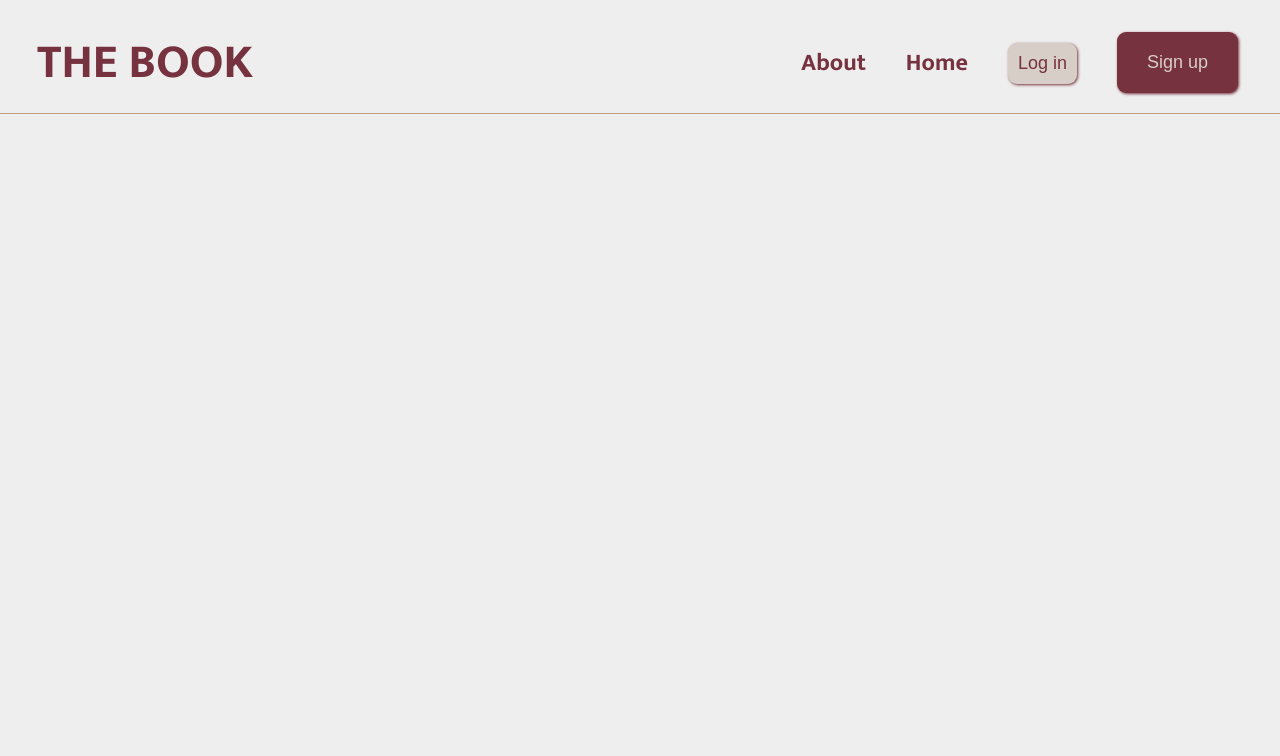
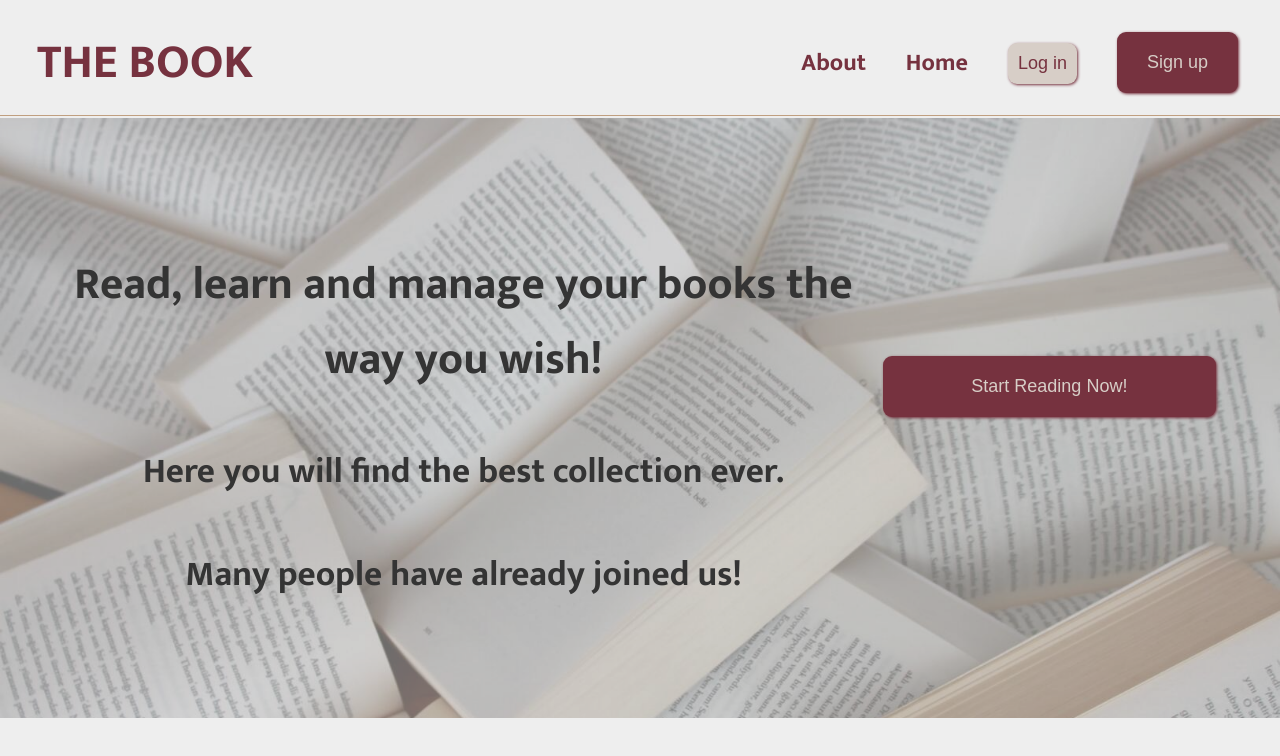
Before and after one commit to LygiaGarrido/book_react_project, a React (Vite) app: page / in a window 1280 px wide. Shown: the top 756 px of the page. Built offline with nearby package versions, Linux system fonts and the light colour scheme.

Commit message:
Add simple HeroSection and styling

```diff
--- a/src/index.jsx
+++ b/src/index.jsx
@@ -1,8 +1,19 @@
 import { useEffect, useState } from "react";
 import { createRoot } from "react-dom/client";
 import { Header } from "./pages/Header";
+import {HeroSection} from "./pages/HeroSection"
 
 const domContainer = document.getElementById("app");
 const root = createRoot(domContainer);
 
-root.render(<Header/>);
+function App(){
+    return(
+        <>
+        <Header/>
+        <HeroSection/>
+        </>
+    )
+}
+
+
+root.render(<App/>);
--- /dev/null
+++ b/src/pages/HeroSection.jsx
@@ -0,0 +1,23 @@
+function HeroSection() {
+  return (
+    <>
+      <section className="hero-section">
+        <div>
+          <h1 className="hero-section-text-top">
+            Read, learn and manage your books the way you wish!
+          </h1>
+          <h1 className="hero-section-text-bottom">
+            Here you will find the best collection ever.
+          </h1>
+          <h1 className="hero-section-text-bottom">
+            Many people have already joined us!
+          </h1>
+        </div>
+
+        <button className="hero-section-btn">Start Reading Now!</button>
+      </section>
+    </>
+  );
+}
+
+export { HeroSection };
--- a/src/styles.css
+++ b/src/styles.css
@@ -6,13 +6,18 @@ body{
     padding: 0;
     background-color: #eeeeee;
     font-family: 'Mukta', sans-serif;
-
 }
 
+#app{
+    display: grid;
+    grid-template-columns: repeat(12, 1fr);
+    gap:2px
+}
 
 /* HEADER STYLES */
 
 .header {
+    grid-column: 1/ -1;
     display: flex;
     justify-content: space-between;
     align-items: center;
@@ -24,7 +29,6 @@ body{
     color:#76323f;
 
   }
-
 
   .logo{
     margin-bottom: 0;
@@ -52,7 +56,8 @@ body{
     color:#76323f;
 }
 
-.nav-btn{
+.nav-btn,
+.hero-section-btn{
     background-color: #D7CEC7;
     border: none;
     border-radius: 9px;
@@ -60,7 +65,8 @@ body{
     box-shadow: 1px 1px 3px #76323F;
 }
 
-.nav-btn:hover{
+.nav-btn:hover,
+.hero-section-btn:hover{
     box-shadow: 2px 3px 3px #565656;
 
 }
@@ -70,7 +76,8 @@ body{
 }
 
 
-.signup-btn{
+.signup-btn,
+.hero-section-btn{
    color: #D7CEC7;
    background-color: #76323F;
    padding:20px 15px 20px;
@@ -78,6 +85,53 @@ body{
 }
 
 .division{
+    grid-column: 1/ -1;
     height: 1px;
     background-color: #C09F80;
+
 }
+
+
+/* HERO SECTION */
+
+.hero-section{
+    grid-column: 1/ -1;
+    display: flex;
+    justify-content: space-around;
+    align-items: center;
+    /* flex-direction: column; */
+    height: 75vh;
+    background-image: url("../src/hero-img1.png");
+    background-size: cover;
+}
+
+.hero-section-text-top{
+    color: #343434;
+
+    /* width: 50%; */
+    text-align: center;
+    font-size: 45px;
+    align-self: flex-start;
+    margin-top: 5%;
+    margin-left: 5%;
+
+}
+
+.hero-section-text-bottom{
+    color: #343434;
+    /* width: 50%; */
+    font-size: 35px;
+    text-align: center;
+    align-self: flex-start;
+    margin-top: 5%;
+    margin-left: 5%;
+
+}
+
+.hero-section-btn{
+    width:30%;
+    padding:20px 45px 20px;
+    align-self: center;
+    margin-bottom: 5%;
+    margin-right: 5%;
+}
```
Also changed, not shown: src/hero-img1.png (added), src/pages/Header.jsx (line endings or trailing spaces).
